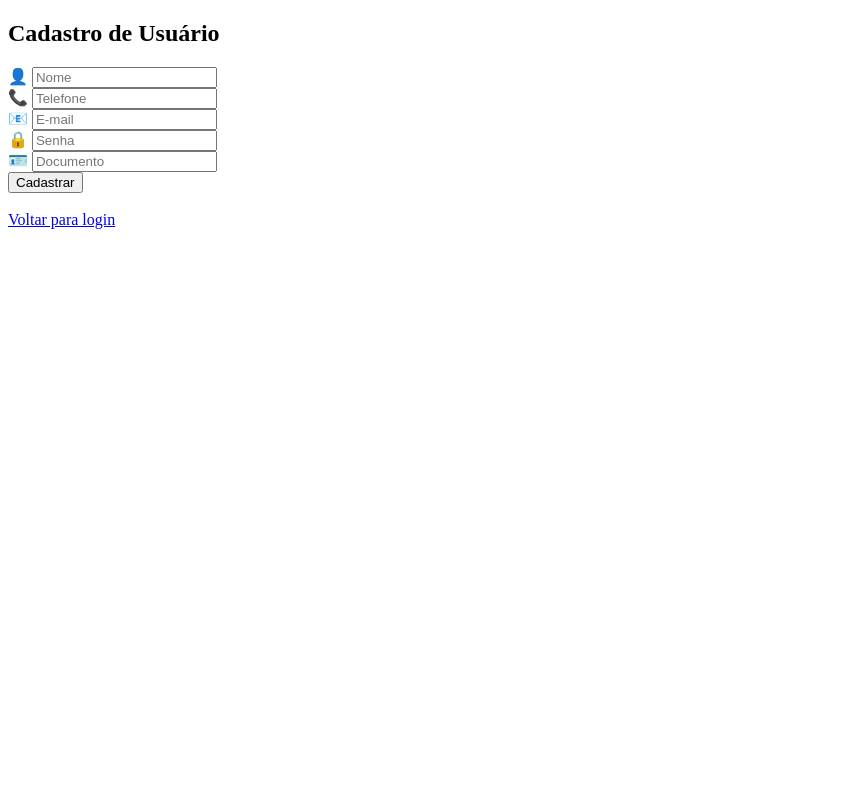
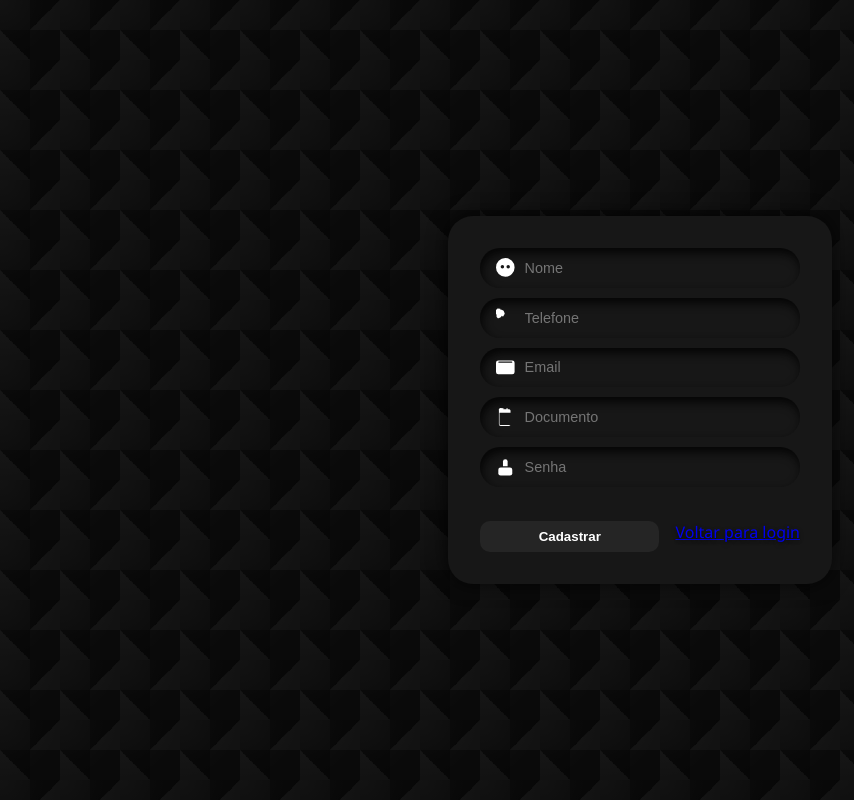
Before and after one commit to VictorPasqualini/pulse, a Python web app: template app/templates/form_register.html in a window 1280 px wide. Shown: the whole page, without its empty margins (0-854 px from the left). Run offline with Jinja, Linux system fonts and the light colour scheme; the template is opened without the code that fills it, so the values that code supplies are empty.

Commit message:
[update] design registro

```diff
--- a/app/static/css/style_register.css
+++ b/app/static/css/style_register.css
@@ -1,57 +1,118 @@
-.form-container {
-  background: #111;
-  padding: 30px;
-  border-radius: 15px;
-  box-shadow: 0 0 20px rgba(0,0,0,0.7);
-  width: 300px;
+html, body {
+  margin: 0;
+  padding: 0;
+  height: 100%;
+  width: 100%;
+  display: flex;
+  justify-content: center;
+  align-items: center;
+  background-color: #0a0a0a;
+  font-family: 'Segoe UI', sans-serif;
+
+  background-image:
+    linear-gradient(45deg, rgba(255, 255, 255, 0.03) 25%, transparent 25%),
+    linear-gradient(-45deg, rgba(255, 255, 255, 0.03) 25%, transparent 25%),
+    linear-gradient(45deg, transparent 75%, rgba(0, 0, 0, 0.3) 75%),
+    linear-gradient(-45deg, transparent 75%, rgba(0, 0, 0, 0.3) 75%),
+    radial-gradient(circle at top left, rgba(255, 255, 255, 0.035), transparent 70%);
+  background-size: 60px 60px;
+  background-position: 0 0, 0 30px, 30px -30px, -30px 0px, 0 0;
+
+  font-family: 'Segoe UI', sans-serif;
+  color: #fff;
+  display: flex;
+  justify-content: center;
+  align-items: center;
+  text-shadow: 0 2px 4px rgba(0, 0, 0, 0.6);
+  overflow: hidden;
+}
+
+.form {
   display: flex;
   flex-direction: column;
-  align-items: stretch;
-  gap: 15px;
-  z-index: 1;
+  gap: 10px;
+  padding: 2em;
+  background-color: #171717;
+  border-radius: 25px;
+  transition: .4s ease-in-out;
+  box-shadow: 0 0 20px rgba(0, 0, 0, 0.7);
+  width: 320px;
 }
 
-.form-container h2 {
-  text-align: center;
-  color: white;
-  margin-bottom: 10px;
+.form:hover {
+  transform: scale(1.03);
+  border: 1px solid #000;
 }
 
-.input-group {
-  background: #1a1a1a;
-  border-radius: 30px;
+#heading {
+  text-align: center;
+  margin: 1em 0 0.5em;
+  color: #fff;
+  font-size: 1.5em;
+}
+
+.field {
   display: flex;
   align-items: center;
-  padding: 10px 15px;
-  box-shadow: inset 2px 2px 5px #000, inset -2px -2px 5px #222;
+  gap: 0.5em;
+  border-radius: 25px;
+  padding: 0.6em 1em;
+  background-color: #171717;
+  box-shadow: inset 2px 5px 10px rgb(5, 5, 5);
 }
 
-.input-group span {
-  color: #888;
-  font-size: 1.2rem;
-  margin-right: 10px;
+.input-icon {
+  height: 1.3em;
+  width: 1.3em;
+  fill: white;
 }
 
-.input-group input {
-  background: transparent;
+.input-field {
+  background: none;
   border: none;
   outline: none;
-  color: white;
   width: 100%;
-  font-size: 1rem;
+  color: #d3d3d3;
+  font-size: 0.9em;
 }
 
-.btn {
-  background: #2e2e2e;
-  color: white;
-  padding: 10px;
-  border: none;
-  border-radius: 10px;
-  cursor: pointer;
-  font-weight: bold;
-  transition: background 0.3s;
+.form .btn {
+  display: flex;
+  justify-content: center;
+  flex-direction: row;
+  gap: 1em;
+  margin-top: 1.5em;
 }
 
-.btn:hover {
-  background: #444;
+.button1 {
+  flex: 1;
+  padding: 0.6em 1em;
+  border-radius: 10px;
+  border: none;
+  outline: none;
+  transition: .4s ease-in-out;
+  background-color: #252525;
+  color: white;
+  font-weight: bold;
+  cursor: pointer;
 }
+
+.button1:hover {
+  background-color: black;
+}
+
+.button3 {
+  margin-top: 1em;
+  text-align: center;
+  display: block;
+  padding: 0.5em;
+  border-radius: 10px;
+  background-color: #252525;
+  color: white;
+  text-decoration: none;
+  transition: .4s ease-in-out;
+}
+
+.button3:hover {
+  background-color: crimson;
+}
--- a/app/templates/form_register.html
+++ b/app/templates/form_register.html
@@ -3,51 +3,52 @@
 <head>
   <meta charset="UTF-8">
   <title>Cadastro</title>
+  <link rel="stylesheet" href="../static/css/style_register.css">
 </head>
-<body>
-  <h2>Cadastro de Usuário</h2>
 
-  {% with msgs = get_flashed_messages() %}
-    {% if msgs %}
-      <ul>
-        {% for msg in msgs %}
-          <li>{{ msg }}</li>
-        {% endfor %}
-      </ul>
-    {% endif %}
-  {% endwith %}
-
+  <div class="container">
+  <form class="form">
   <form method="POST" action="/save_usuario">
-      <div class="input-group">
-        <span>👤</span>
-        <input type="text" name="nome" placeholder="Nome" required />
+        <div class="field">
+    <svg class="input-icon" xmlns="http://www.w3.org/2000/svg" width="16" height="16" fill="currentColor" viewBox="0 0 16 16">
+      <path d="M16 8a8 8 0 1 1-16 0 8 8 0 0 1 16 0zM4 7.5a1.5 1.5 0 1 0 3 0A1.5 1.5 0 0 0 4 7.5zM9 7.5a1.5 1.5 0 1 0 3 0A1.5 1.5 0 0 0 9 7.5z"/>
+    </svg>
+    <input autocomplete="off" placeholder="Nome" class="input-field" type="text" name="nome" required>
   </div>
 
-      <div class="input-group">
-        <span>📞</span>
-        <input type="tel" name="telefone" placeholder="Telefone" required />
+  <div class="field">
+    <svg class="input-icon" xmlns="http://www.w3.org/2000/svg" width="16" height="16" fill="currentColor" viewBox="0 0 16 16">
+      <path d="M3.654 1.328a.678.678 0 0 1 .582-.036l2.016.806a.678.678 0 0 1 .381.381l.805 2.016a.678.678 0 0 1-.036.582l-1.106 1.846a.678.678 0 0 1-.541.305L5 6.5l-.75 1.25a.678.678 0 0 1-.541.305L2.164 8.7a.678.678 0 0 1-.582-.036L.746 7.861a.678.678 0 0 1-.305-.541L.5 5.5l-1.25-.75a.678.678 0 0 1-.305-.541L0 2.164a.678.678 0 0 1 .036-.582L.861.746a.678.678 0 0 1 .541-.305L3.5.5l.154-.25z"/>
+    </svg>
+    <input placeholder="Telefone" class="input-field" type="tel" name="telefone" required>
   </div>
 
-      <div class="input-group">
-        <span>📧</span>
-        <input type="email" name="email" placeholder="E-mail" required />
+  <div class="field">
+    <svg class="input-icon" xmlns="http://www.w3.org/2000/svg" width="16" height="16" fill="currentColor" viewBox="0 0 16 16">
+      <path d="M0 4a2 2 0 0 1 2-2h12a2 2 0 0 1 2 2v8a2 2 0 0 1-2 2H2a2 2 0 0 1-2-2V4zm2.5-1a.5.5 0 0 0 0 1H13.5a.5.5 0 0 0 0-1H2.5z"/>
+    </svg>
+    <input placeholder="Email" class="input-field" type="email" name="email" required>
   </div>
 
-      <div class="input-group">
-        <span>🔒</span>
-        <input type="password" name="senha" placeholder="Senha" required />
+ <div class="field">
+    <svg class="input-icon" xmlns="http://www.w3.org/2000/svg" width="16" height="16" fill="currentColor" viewBox="0 0 16 16">
+      <path d="M6.5 0a.5.5 0 0 1 .5.5v.5h2V.5a.5.5 0 0 1 1 0v.5h1A1.5 1.5 0 0 1 12.5 2v12a1.5 1.5 0 0 1-1.5 1.5h-7A1.5 1.5 0 0 1 2.5 14V2A1.5 1.5 0 0 1 4 0h1v.5a.5.5 0 0 1 1 0v.5h.5zM3 4v10a.5.5 0 0 0 .5.5H12a.5.5 0 0 0 .5-.5V4H3z"/>
+    </svg>
+    <input placeholder="Documento" class="input-field" type="text" name="documento" required>
   </div>
 
-      <div class="input-group">
-        <span>🪪</span>
-        <input type="text" name="documento" placeholder="Documento" required />
+  <div class="field">
+    <svg class="input-icon" xmlns="http://www.w3.org/2000/svg" width="16" height="16" fill="currentColor" viewBox="0 0 16 16">
+      <path d="M8 1a2 2 0 0 1 2 2v4H6V3a2 2 0 0 1 2-2z"/>
+      <path d="M4 8a2 2 0 0 0-2 2v3a2 2 0 0 0 2 2h8a2 2 0 0 0 2-2v-3a2 2 0 0 0-2-2H4z"/>
+    </svg>
+    <input placeholder="Senha" class="input-field" type="password" name="senha" required>
   </div>
 
-      <button type="submit" class="btn">Cadastrar</button>
-    </form>
-
-  <br>
-  <a href="/">Voltar para login</a>
+  <div class="btn">
+    <button class="button1">Cadastrar</button>
+    <a href="/" class="button2">Voltar para login</a>
+  </div>
 
   <script>
     function toggleSenha() {
--- a/app/templates/index.html
+++ b/app/templates/index.html
@@ -17,13 +17,13 @@
     <svg class="input-icon" xmlns="http://www.w3.org/2000/svg" width="16" height="16" fill="currentColor" viewBox="0 0 16 16">
     <path d="M13.106 7.222c0-2.967-2.249-5.032-5.482-5.032-3.35 0-5.646 2.318-5.646 5.702 0 3.493 2.235 5.708 5.762 5.708.862 0 1.689-.123 2.304-.335v-.862c-.43.199-1.354.328-2.29.328-2.926 0-4.813-1.88-4.813-4.798 0-2.844 1.921-4.881 4.594-4.881 2.735 0 4.608 1.688 4.608 4.156 0 1.682-.554 2.769-1.416 2.769-.492 0-.772-.28-.772-.76V5.206H8.923v.834h-.11c-.266-.595-.881-.964-1.6-.964-1.4 0-2.378 1.162-2.378 2.823 0 1.737.957 2.906 2.379 2.906.8 0 1.415-.39 1.709-1.087h.11c.081.67.703 1.148 1.503 1.148 1.572 0 2.57-1.415 2.57-3.643zm-7.177.704c0-1.197.54-1.907 1.456-1.907.93 0 1.524.738 1.524 1.907S8.308 9.84 7.371 9.84c-.895 0-1.442-.725-1.442-1.914z"></path>
     </svg>
-      <input autocomplete="off" placeholder="Username" class="input-field" type="text">
+      <input autocomplete="off" placeholder="Usuário" class="input-field" type="text">
     </div>
             <div class="field">
     <svg class="input-icon" xmlns="http://www.w3.org/2000/svg" width="16" height="16" fill="currentColor" viewBox="0 0 16 16">
     <path d="M8 1a2 2 0 0 1 2 2v4H6V3a2 2 0 0 1 2-2zm3 6V3a3 3 0 0 0-6 0v4a2 2 0 0 0-2 2v5a2 2 0 0 0 2 2h6a2 2 0 0 0 2-2V9a2 2 0 0 0-2-2z"></path>
     </svg>
-      <input placeholder="Password" class="input-field" type="password">
+      <input placeholder="Password" class="input-field" type="senha">
         </div>
             <div class="btn">
                 <button class="button1">&nbsp;&nbsp;&nbsp;&nbsp;&nbsp;&nbsp;Login&nbsp;&nbsp;&nbsp;&nbsp;&nbsp;&nbsp;</button>
```
Lines whose indentation alone changed are shown as unchanged.
